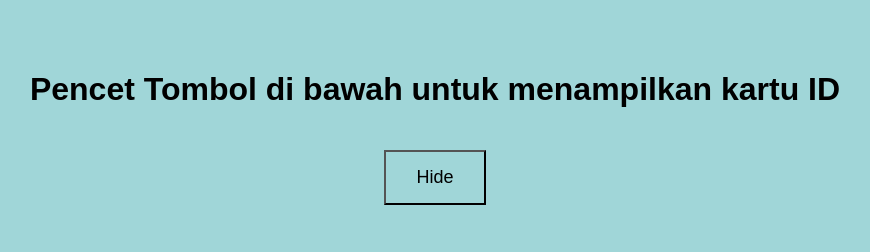
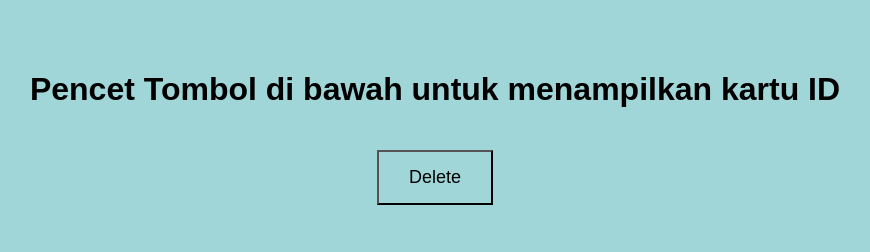
Before and after one commit to ChristoperJW/535250030_Tugas2_PraktikumFrontEnd, a plain HTML site: page index.html in a window 1280 px wide. Both pictures are taken after a click on the button "Show". Shown: the top 252 px of the page, without its empty margins (205-1075 px from the left). Drawn offline with Linux system fonts and the light colour scheme.

Commit message:
Change 'Hide' button to 'Delete'

```diff
--- a/index.html
+++ b/index.html
@@ -17,7 +17,7 @@ Atau bisa juga dengan mengeklik link yang sudah diberikan (Website hasil deploym
     </header>
 
     <button id="TombolShow">Show</button>
-    <button id="TombolHide">Hide</button>
+    <button id="TombolHide">Delete</button>
 
     <div class="card" id="card">
         <img src="Foto.jpg" height="150px" alt="Foto Profil">
```
